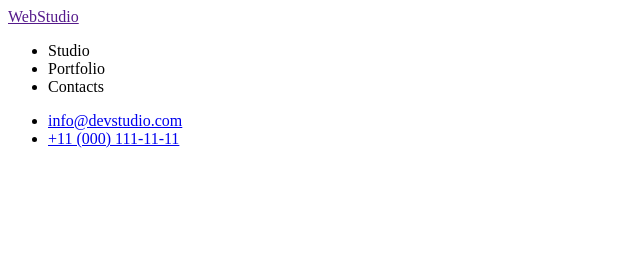
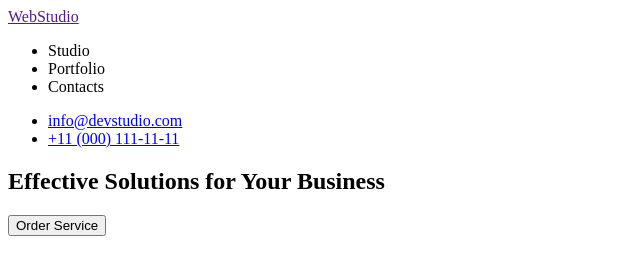
Before and after one commit to Nadija30/goit-markup-hw-01, a plain HTML site: page index.html in a window 1280 px wide. Shown: the whole page, without its empty margins (0-640 px from the left). Drawn offline with Linux system fonts and the light colour scheme.

Commit message:
commit to main

```diff
--- a/index.html
+++ b/index.html
@@ -7,16 +7,19 @@
     <title>WebStudio</title>
 </head>
 <body>
-  <header></header>
+  <header>
+    <nav>
     <a href="">WebStudio</a>
-  <nav>
     <ul>
       <li>
-      <a href=""></a>Studio</li>
+        <a href=""></a>Studio
+      </li>
       <li>
-      <a href=""></a>Portfolio</li>
+        <a href=""></a>Portfolio
+      </li>
       <li>
-      <a href=""></a>Contacts</li>
+        <a href=""></a>Contacts
+      </li>
     </ul>
     </nav>
 <ul>
@@ -25,8 +28,19 @@
   <li>
     <a href="tel:+110001111111">+11 (000) 111-11-11</a></li>
 </ul>
-  <main></main>
-  <section></section>
-  <footer></footer>
+  </header>
+  <main>
+    <section>
+<h1>Effective Solutions
+for Your Business</h1>
+<button type="button">Order Service</button>
+    </section>
+    <section>
+
+    </section>
+  </main>
+  <footer>
+
+  </footer>
 </body>
 </html>
```
Lines whose indentation alone changed are shown as unchanged.
